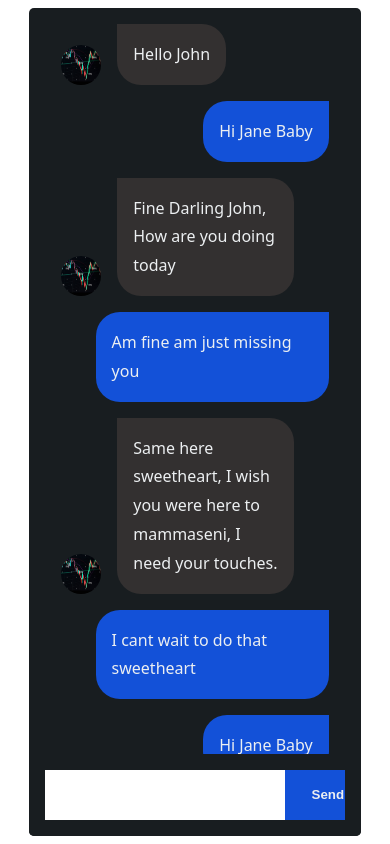
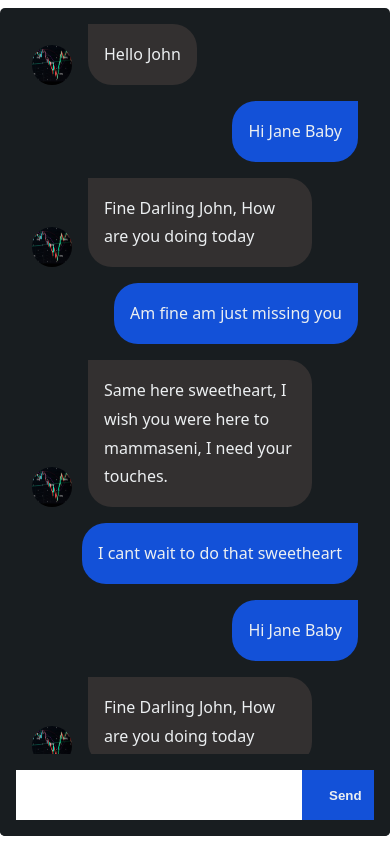
Before and after one commit to bulamagk/CSS-Chat-Playground, a plain HTML site: page index.html in a window 390 px wide. Drawn offline with Linux system fonts and the light colour scheme.

Commit message:
Change some in CSS

```diff
--- a/style.css
+++ b/style.css
@@ -106,3 +106,9 @@ input[type="button"] {
 input[type="button"]:is(:hover, :focus) {
   opacity: 0.7;
 }
+
+@media (max-width: 600px) {
+  .container {
+    width: 100%;
+  }
+}
```
